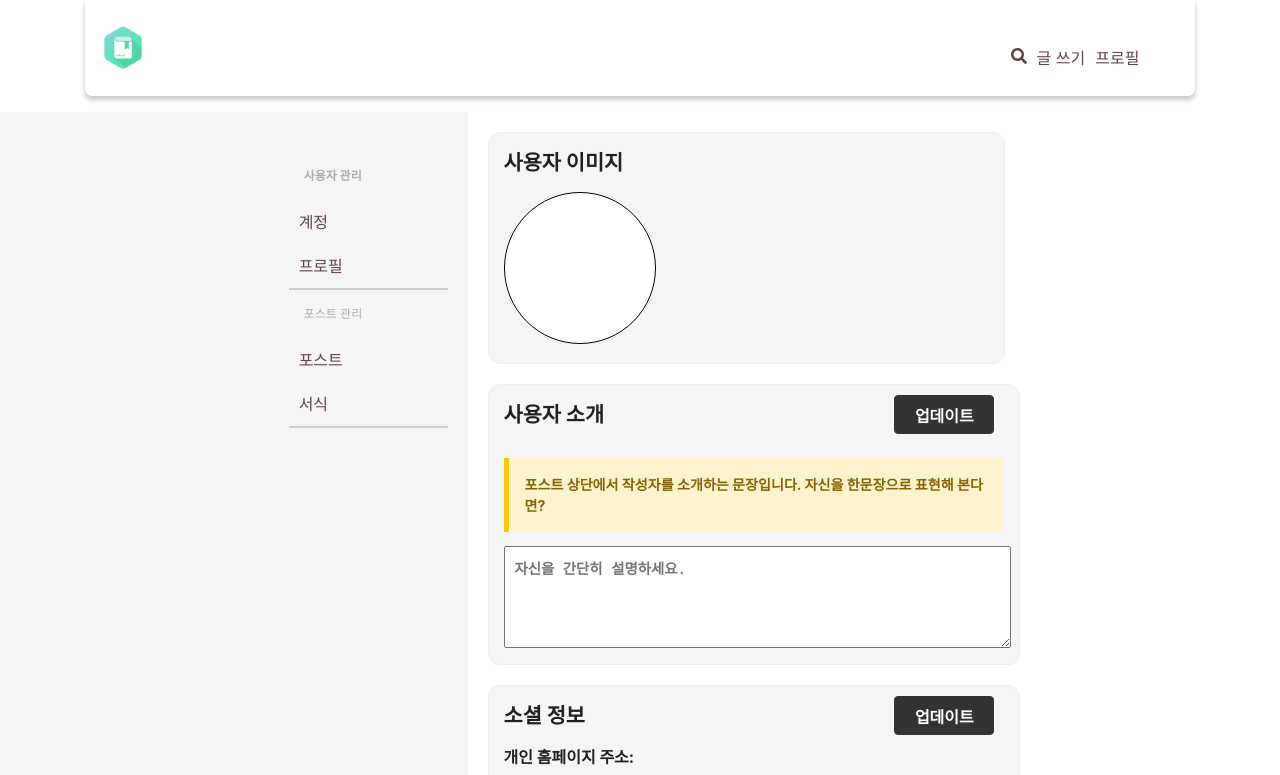
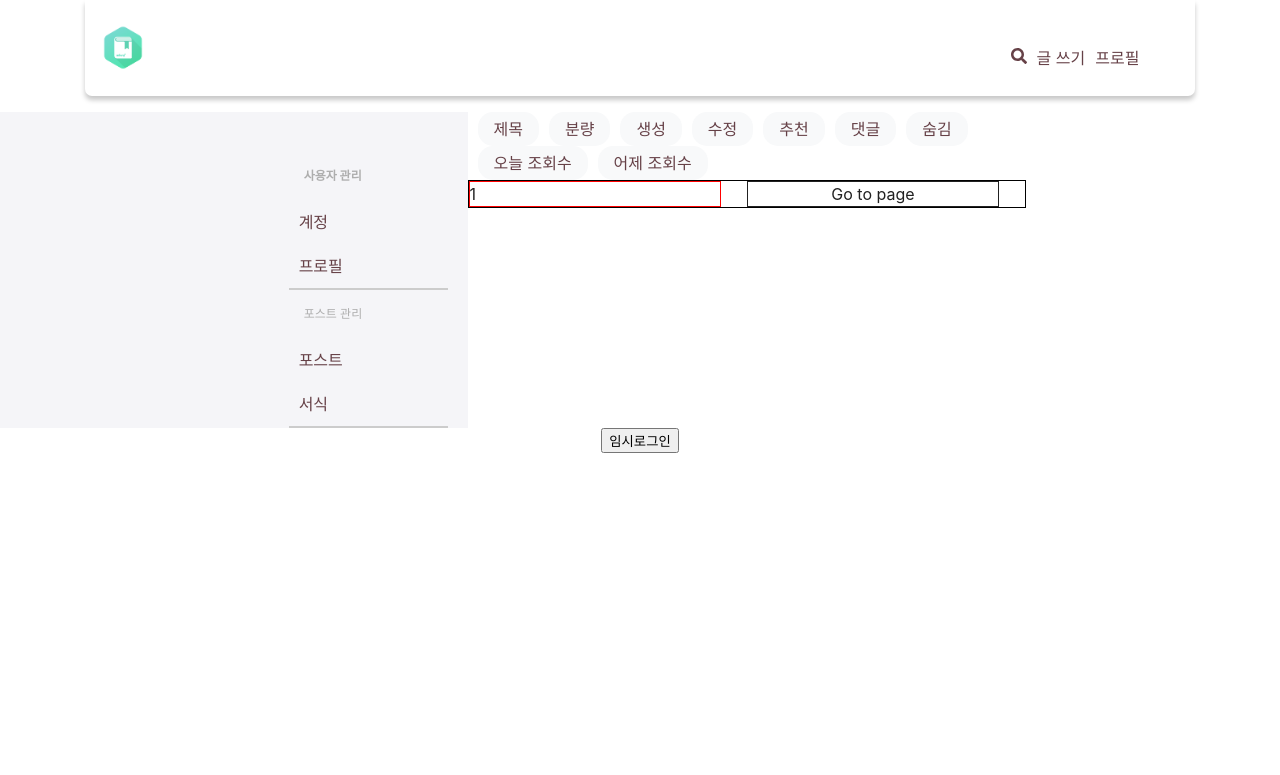
Before and after one commit to SuHuenPyo/blog, a React (Create React App) app in the folder frontend/miary/: page /management in a window 1280 px wide. Shown: the top 775 px of the page. Built offline with nearby package versions, Linux system fonts and the light colour scheme.

Commit message:
MIARY-39 관리(포스트)컨텍트 영역 디자인 생성

```diff
--- /dev/null
+++ b/frontend/miary/src/assets/css/Post.module.css
@@ -0,0 +1,96 @@
+.Postfull {
+    float: left;
+}
+
+.Title {
+    float: left;
+    background-color: #f8f9fa;
+    margin-left: 10px;
+    padding: 5px 16px;
+    border-radius: 15px;
+}
+
+.Quantity {
+    float: left;
+    background-color: #f8f9fa;
+    margin-left: 10px;
+    padding: 5px 16px;
+    border-radius: 15px;
+}
+
+.Produce {
+    float: left;
+    background-color: #f8f9fa;
+    margin-left: 10px;
+    padding: 5px 16px;
+    border-radius: 15px;
+}
+
+.Revise {
+    float: left;
+    background-color: #f8f9fa;
+    margin-left: 10px;
+    padding: 5px 16px;
+    border-radius: 15px;
+}
+
+.Recommend {
+    float: left;
+    background-color: #f8f9fa;
+    margin-left: 10px;
+    padding: 5px 16px;
+    border-radius: 15px;
+}
+
+.Comment {
+    float: left;
+    background-color: #f8f9fa;
+    margin-left: 10px;
+    padding: 5px 16px;
+    border-radius: 15px;
+}
+
+.hiding {
+    float: left;
+    background-color: #f8f9fa;
+    margin-left: 10px;
+    padding: 5px 16px;
+    border-radius: 15px;
+}
+
+.Tviews {
+    float: left;
+    background-color: #f8f9fa;
+    margin-left: 10px;
+    padding: 5px 16px;
+    border-radius: 15px;
+}
+
+.Yviews {
+    float: left;
+    background-color: #f8f9fa;
+    margin-left: 10px;
+    padding: 5px 16px;
+    border-radius: 15px;
+}
+
+.Pagenumber {
+    width: 100%;
+    float: left;
+    border: 1px solid black;
+}
+
+.Page {
+    width: 45%;
+    max-width: 45%;
+    border: 1px solid red;
+    text-align: left;
+    float: left;
+}
+
+.Gopage {
+    width: 45%;
+    max-width: 45%;
+    border: 1px solid;
+    display: inline-block;
+}
--- a/frontend/miary/src/assets/css/Profile.module.css
+++ b/frontend/miary/src/assets/css/Profile.module.css
@@ -99,14 +99,14 @@ textarea {
     margin-bottom: 10px;
 }
 
-label {
+.Address label {
     width: 100%;
     display: inline-block;
     margin-bottom: 10px;
     font-weight: bold;
 }
 
-span {
+.Address span {
 
     height: 20px;
     padding: 3.5px 7px 7.5px;
@@ -116,7 +116,7 @@ span {
     border-radius: 0.35rem 0 0 0.35rem;
 }
 
-input {
+.Address input {
     display: inline;
     border: 1px solid #ced4da;
     width: auto;
--- /dev/null
+++ b/frontend/miary/src/components/Management/Post.js
@@ -0,0 +1,48 @@
+import React from 'react'
+import Style from '../../assets/css/Post.module.css'
+
+export const Post = () => {
+  return (
+    <div className={Style.Postfull}>
+        <div className={Style.Post2}>
+            <div className={Style.Title}>
+                <a href="/">제목</a>
+            </div>
+            <div className={Style.Quantity}>
+                <a href="/">분량</a>
+            </div>
+            <div className={Style.Produce}>
+                <a href="/">생성</a>
+            </div>
+            <div className={Style.Revise}>
+                <a href="/">수정</a>
+            </div>
+            <div className={Style.Recommend}>
+                <a href="/">추천</a>
+            </div>
+            <div className={Style.Comment}>
+                <a href="/">댓글</a>
+            </div>
+            <div className={Style.hiding}>
+                <a href="/">숨김</a>
+            </div>
+            <div className={Style.Tviews}>
+                <a href="/">오늘 조회수</a>
+            </div>
+            <div className={Style.Yviews}>
+                <a href="/">어제 조회수</a>
+            </div>
+        </div>
+        <nav className={Style.Pagenumber}>
+            <div>
+                <div className={Style.Page}>1</div>
+            </div>
+            <div className={Style.Gopage}>
+                <span>Go to page</span>
+            </div>
+        </nav>
+    </div>
+  )
+}
+
+export default Post;
--- a/frontend/miary/src/pages/Management.js
+++ b/frontend/miary/src/pages/Management.js
@@ -2,6 +2,7 @@ import React from 'react'
 import { Header } from '../components/Header/Header'
 import { Account } from '../components/Management/Account'
 import { Profile } from '../components/Management/Profile'
+import { Post } from '../components/Management/Post'
 import { Left } from '../components/Management/Left'
 import Style from '../assets/css/Management.module.css'
 
@@ -13,7 +14,7 @@ export const Management = () => {
         <Left></Left>
       </div>
       <div className={Style.Accountside}>
-        <Profile></Profile>
+        <Post></Post>
       </div>
     </div>
   )
```
Also changed, not shown: 1 other file (tests, documents, lock files or other folders).
